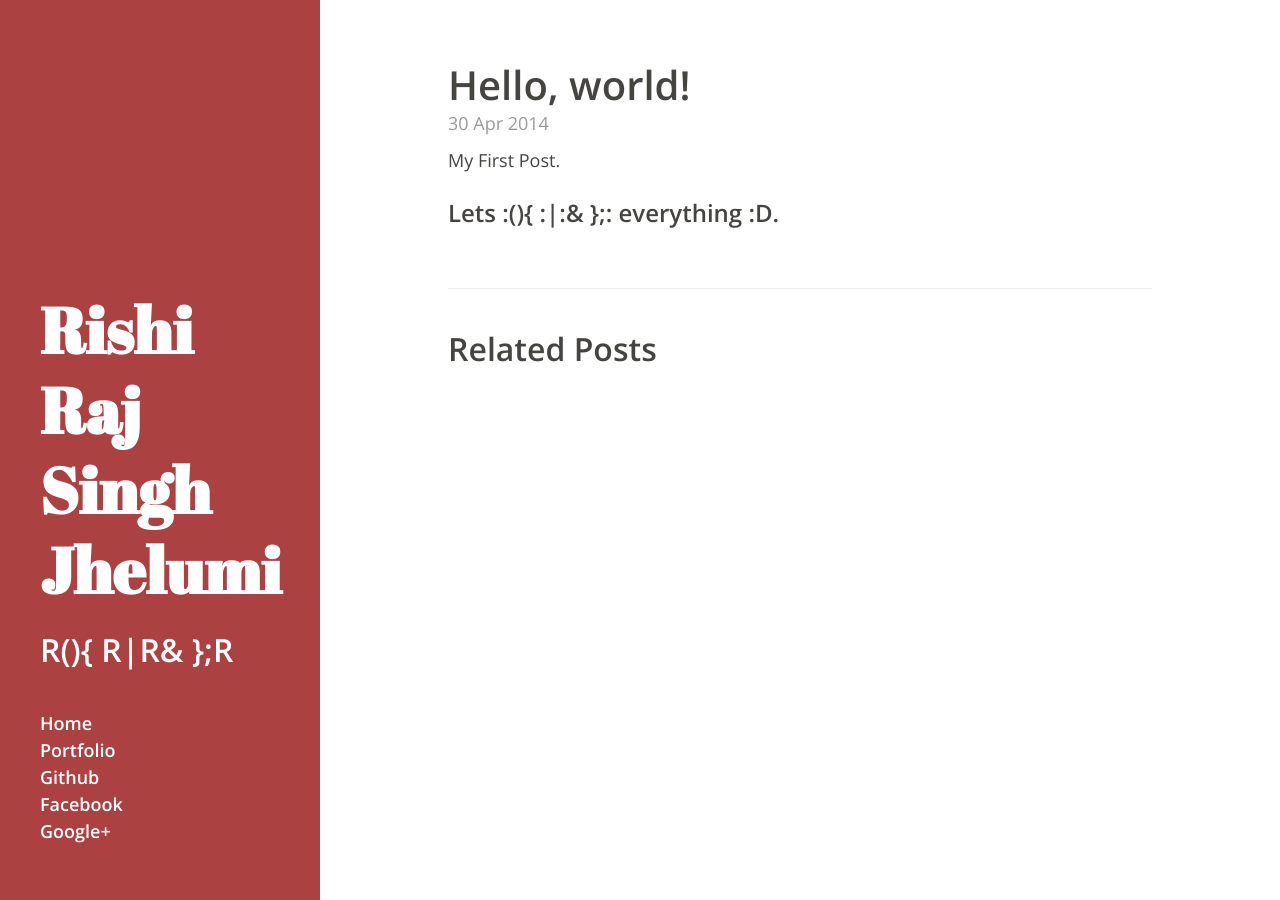
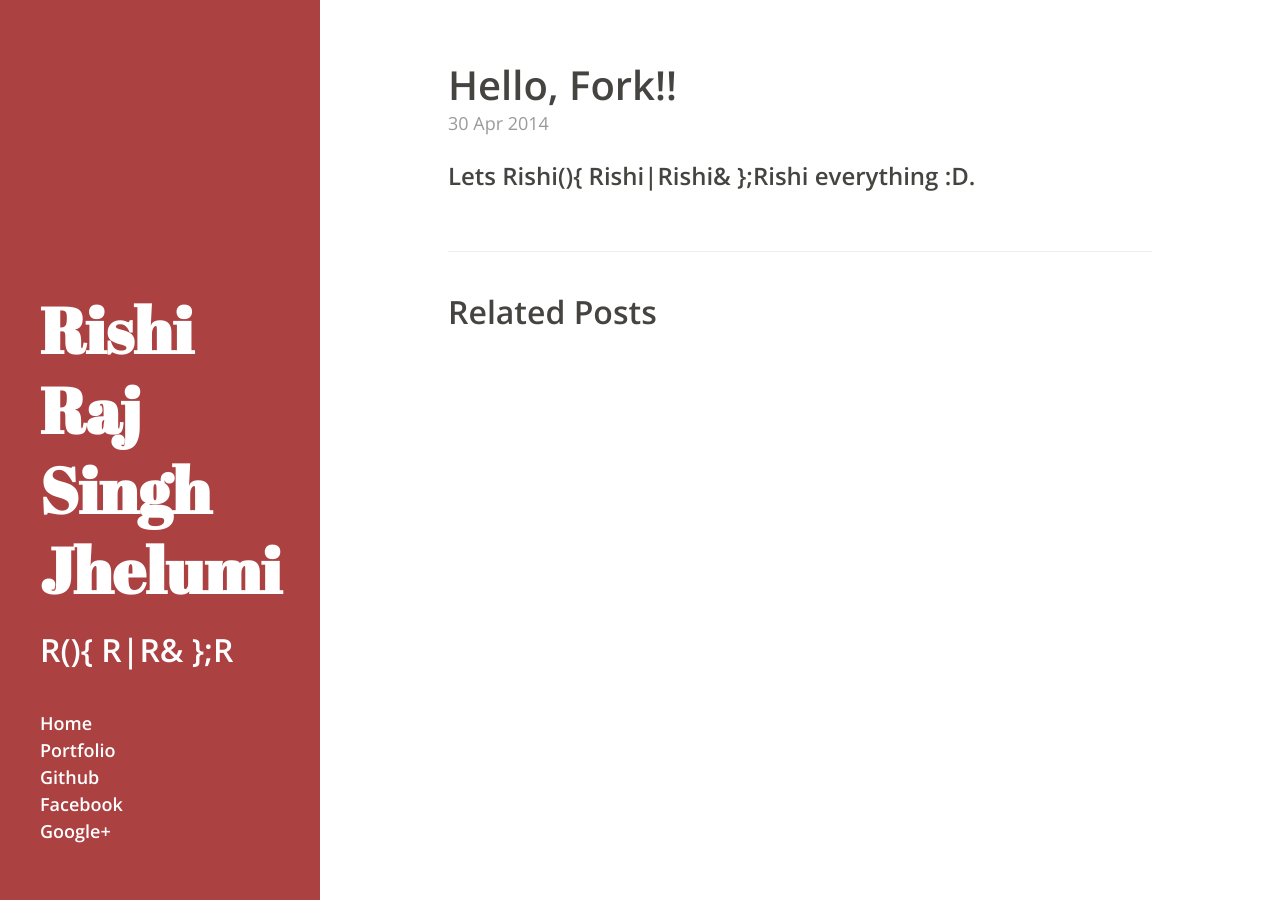
Before and after one commit to rishirajsinghjhelumi/rishirajsinghjhelumi.github.io, a Jekyll site: the page built from _posts/2014-04-30-hello-world.md, in a window 1280 px wide. Built offline with Jekyll 4.4.1, drawn with Linux system fonts in a browser that asks for light colours; Markdown is read by kramdown in place of the engine named in the settings.

Commit message:
update post

```diff
--- a/_posts/2014-04-30-hello-world.md
+++ b/_posts/2014-04-30-hello-world.md
@@ -1,9 +1,6 @@
 ---
 layout: post
-title: Hello, world!
+title: Hello, Fork!!
 ---
 
-
-My First Post.
-
-### Lets :(){ :|:& };: everything :D.
+### Lets Rishi(){ Rishi|Rishi& };Rishi everything :D.
```
